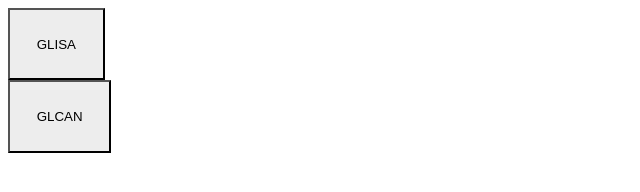
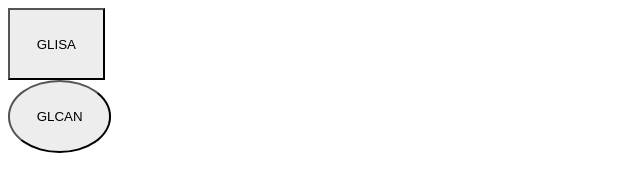
Before and after one commit to galahq/boundary-chain-diagram, a Gatsby site: page / in a window 1280 px wide. Shown: the whole page, without its empty margins (0-640 px from the left). Built offline with nearby package versions, Linux system fonts and the light colour scheme; Gatsby itself is replaced by a stand-in of ours.

Commit message:
Create seperate styles for button shapes

```diff
--- a/src/components/Node.js
+++ b/src/components/Node.js
@@ -1,11 +1,13 @@
 import React from 'react'
-import styled from 'styled-components'
+import styled, { css } from 'styled-components'
 import ReactMarkdown from 'react-markdown'
 
-function Node({ title, shape, content, tooltipVisible, onClick }) {
+function Node({ id, title, shape, content, tooltipVisible, onClick }) {
   return (
     <Container>
-      <Button onClick={onClick}>{title}</Button>
+      <Button round={shape === 'Circle'} onClick={onClick}>
+        {title}
+      </Button>
       {tooltipVisible && (
         <Tooltip>
           <ReactMarkdown source={content} escapeHtml={false} />
@@ -27,6 +29,14 @@ const Button = styled.button`
   padding: 2em;
   text-align: center;
 
+  ${p => {
+    if (p.round) {
+      return css`
+        border-radius: 50%;
+      `
+    }
+  }}
+
   &:focus {
     outline-color: red;
     outline-offset: 3px;
--- a/src/pages/index.js
+++ b/src/pages/index.js
@@ -3,7 +3,7 @@ import React, { useState } from 'react'
 import Node from '../components/Node'
 
 const glisa = {
-  id: 1,
+  id: 'glisa',
   title: 'GLISA',
   shape: 'Rectangle',
   content: `
@@ -13,9 +13,9 @@ historical records and global climate models.
 }
 
 const glcan = {
-  id: 2,
+  id: 'glcan',
   title: 'GLCAN',
-  shape: 'Rectangle',
+  shape: 'Circle',
   content: `<iframe width="560" height="315" src="https://www.youtube.com/embed/n3OfxQKInq4" frameborder="0" allow="accelerometer; autoplay; encrypted-media; gyroscope; picture-in-picture" allowfullscreen></iframe>
 
 GLCAN recognized that cities needed information on expected
```
